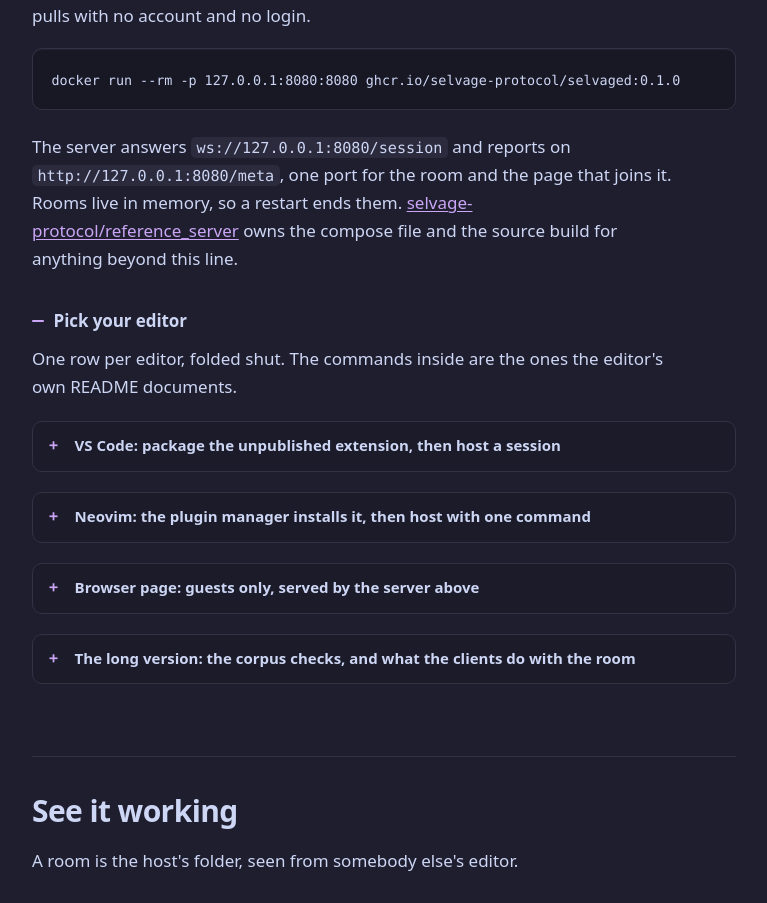
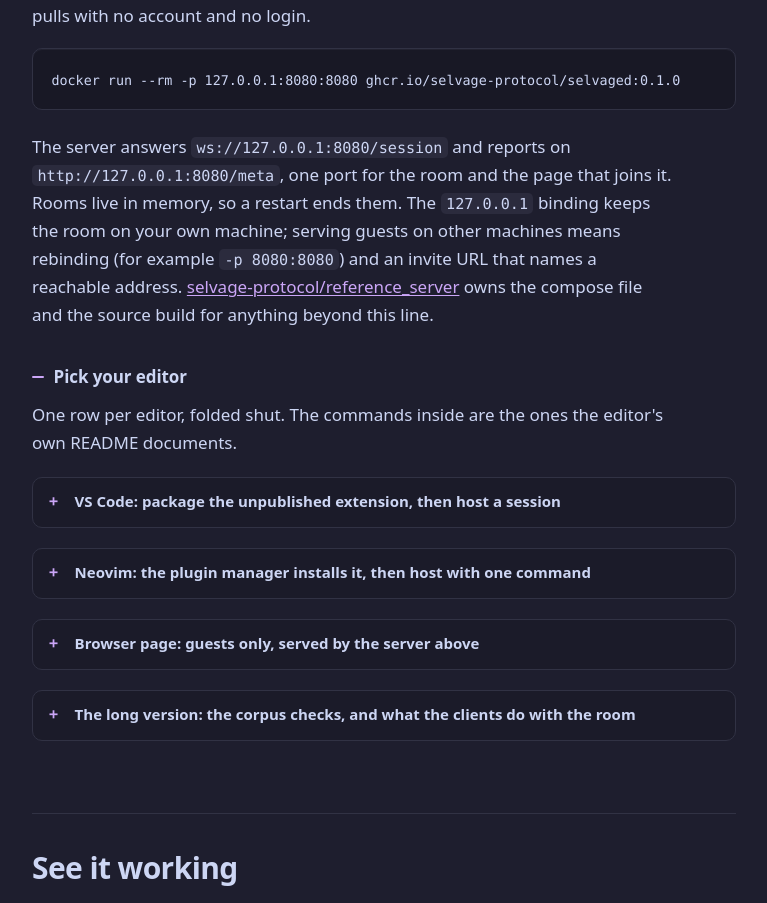
Before and after one commit to selvage-protocol/site, a Next.js app: page / in a window 1280 px wide. Shown: the part 1083-1986 px from the top of the page, without its empty margins (52-819 px from the left). Built offline with nearby package versions, Linux system fonts and the light colour scheme.

Commit message:
fix(site): name the loopback binding's local-only scope

```diff
--- a/app/page.tsx
+++ b/app/page.tsx
@@ -227,7 +227,10 @@ export default function Home() {
               <code>ws://127.0.0.1:8080/session</code> and reports on{" "}
               <code>http://127.0.0.1:8080/meta</code>, one port for the room and
               the page that joins it. Rooms live in memory, so a restart ends
-              them.{" "}
+              them. The <code>127.0.0.1</code> binding keeps the room on your
+              own machine; serving guests on other machines means rebinding
+              (for example <code>-p 8080:8080</code>) and an invite URL that
+              names a reachable address.{" "}
               <a href="https://github.com/selvage-protocol/reference_server">
                 selvage-protocol/reference_server
               </a>{" "}
```
